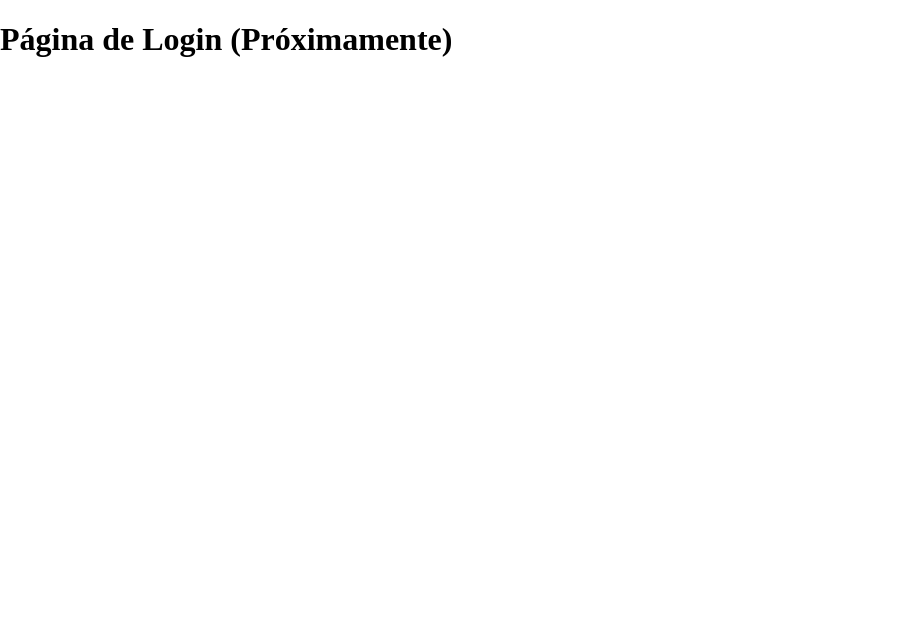
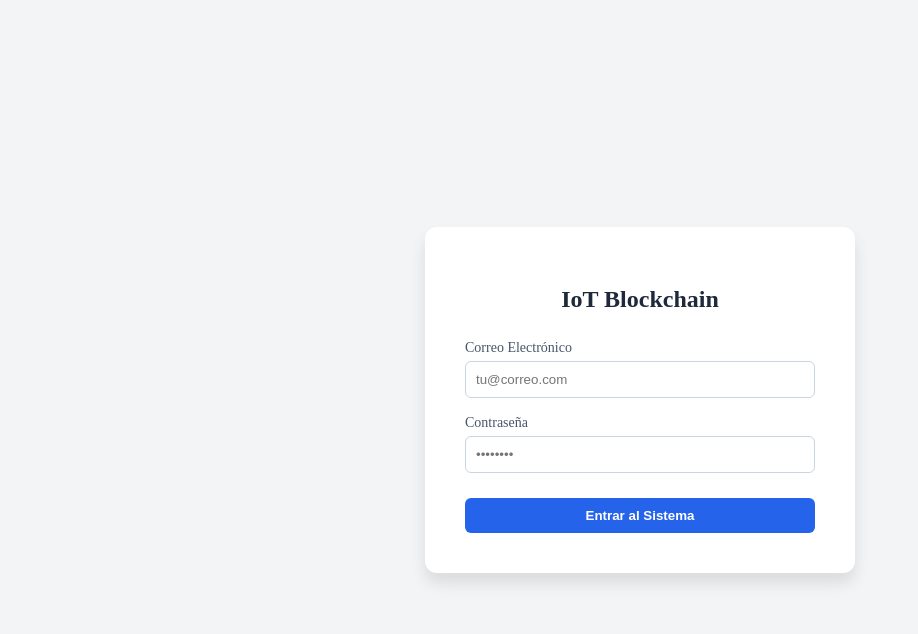
Before and after one commit to Roberth-HQ/front_iot, a React (Vite) app: page /login in a window 1280 px wide. Shown: the top 634 px of the page, without its empty margins (0-918 px from the left). Built offline with nearby package versions, Linux system fonts and the light colour scheme.

Commit message:
login funcionando pero aun sin estilos

```diff
--- a/src/api/axios.js
+++ b/src/api/axios.js
@@ -1,16 +1,18 @@
 // src/api/axios.js
 import axios from 'axios';
-import { useAuthStore } from '../context/authStore';
-
 const api = axios.create({
-  baseURL: 'http://localhost:3000/api', // Cambia esto por tu URL de backend
+  baseURL: 'http://localhost:4000/',
+  headers:{
+    'Content-Type': 'application/json'
+  }
 });
 
 // Interceptor para incluir el Token en cada petición automáticamente
 api.interceptors.request.use((config) => {
-  const token = useAuthStore.getState().token;
+  //onst token = useAuthStore.getState().token;
+  const token =localStorage.getItem('auth-storage');
   if (token) {
-    config.headers.Authorization = `Bearer ${token}`;
+    //config.headers.Authorization = `Bearer ${token}`;
   }
   return config;
 });
--- /dev/null
+++ b/src/components/Button.jsx
@@ -0,0 +1,33 @@
+import React from 'react';
+
+const Button = ({ children, onClick, type = "button", variant = "primary" }) => {
+  // Estilos base
+  const baseStyle = {
+    padding: '10px 20px',
+    borderRadius: '6px',
+    border: 'none',
+    cursor: 'pointer',
+    fontWeight: '600',
+    transition: '0.3s',
+    width: '100%'
+  };
+
+  // Colores según la variante
+  const variants = {
+    primary: { backgroundColor: '#2563eb', color: 'white' },
+    secondary: { backgroundColor: '#64748b', color: 'white' },
+    blockchain: { backgroundColor: '#10b981', color: 'white' }, // Verde para éxito/blockchain
+  };
+
+  return (
+    <button
+      type={type}
+      onClick={onClick}
+      style={{ ...baseStyle, ...variants[variant] }}
+    >
+      {children}
+    </button>
+  );
+};
+
+export default Button;
--- /dev/null
+++ b/src/components/Input.jsx
@@ -0,0 +1,26 @@
+import React from 'react';
+
+const Input = ({ label, type, value, onChange, placeholder }) => {
+  return (
+    <div style={{ marginBottom: '15px', textAlign: 'left' }}>
+      <label style={{ fontSize: '14px', color: '#475569', fontWeight: '500' }}>{label}</label>
+      <input
+        type={type}
+        value={value}
+        onChange={onChange}
+        placeholder={placeholder}
+        style={{
+          width: '100%',
+          padding: '10px',
+          marginTop: '5px',
+          borderRadius: '6px',
+          border: '1px solid #cbd5e1',
+          outline: 'none',
+          boxSizing: 'border-box'
+        }}
+      />
+    </div>
+  );
+};
+
+export default Input;
--- a/src/features/auth/pages/LoginPage.jsx
+++ b/src/features/auth/pages/LoginPage.jsx
@@ -1,80 +1,69 @@
-// src/features/auth/pages/LoginPage.jsx
 import React, { useState } from 'react';
 import { useNavigate } from 'react-router-dom';
-import { useAuthStore } from '../../../context/authStore';
-import api from '../../../api/axios'; // Importamos el axios configurado
-import Input from '../../../components/Input';
-import Button from '../../../components/Button';
+import { useAuthStore } from '../store/authStore.js';
+import Button from '../../../components/Button.jsx';
+import Input from '../../../components/Input.jsx';
+import api from '../../../api/axios.js';
 
 const LoginPage = () => {
   const [email, setEmail] = useState('');
   const [password, setPassword] = useState('');
-  const [isLoading, setIsLoading] = useState(false);
 
-  const { login } = useAuthStore(); // Zustand
+  // Traemos la función 'login' de nuestro Cerebro (Zustand)
+  const loginAction = useAuthStore((state) => state.login);
   const navigate = useNavigate();
 
-  const handleSubmit = async (e) => {
+  const handleFormSubmit = async (e) => {
     e.preventDefault();
-    setIsLoading(true);
-    try {
-      // Llamada al backend usando la instancia de axios centralizada
-      const res = await api.post('/auth/login', { email, password });
+    try{
+const response = await api.post('/auth/login', { email, password });
 
-      // Guardamos el token en Zustand (y automáticamente en LocalStorage)
-      login(res.data.token);
+    // REVISIÓN AQUÍ:
+    // Si tu backend manda el token directo en response.data, úsalo así:
+    const token = response.data.token;
+    const user = response.data.user || { email }; // Si no viene user, inventamos uno con el email
 
-      // Redirigimos al Dashboard
+    console.log("LOGIN_PAGE: Datos a enviar al cerebro:", { user, token });
+
+    loginAction(user, token); // <--- Ahora sí enviamos datos reales
+
     navigate('/dashboard');
-    } catch (err) {
-      console.error(err);
-      alert("Error: " + (err.response?.data?.message || "No se pudo conectar con el servidor"));
-    } finally {
-      setIsLoading(false);
+    } catch (error){
+      alert('Error al iniciar sesion: ' +(error.response?.data?.message || 'Servidor no disponible'));
     }
+
   };
 
   return (
-    <div className="min-h-screen flex items-center justify-center bg-gray-100 px-4">
-      <div className="max-w-md w-full bg-white rounded-xl shadow-lg p-8">
-        <div className="text-center mb-10">
-          <h2 className="text-3xl font-bold text-gray-800">IoT Blockchain</h2>
-          <p className="text-gray-500 mt-2">Ingresa a tu panel de control</p>
-        </div>
+    <div style={{ display: 'flex', justifyContent: 'center', alignItems: 'center', height: '100vh', backgroundColor: '#f3f4f6' }}>
+      <form onSubmit={handleFormSubmit} style={{ background: 'white', padding: '40px', borderRadius: '12px', boxShadow: '0 10px 15px rgba(0,0,0,0.1)', width: '350px' }}>
+        <h2 style={{ textAlign: 'center', marginBottom: '25px', color: '#1e293b' }}>IoT Blockchain</h2>
 
-        <form onSubmit={handleSubmit} className="space-y-6">
         <Input
           label="Correo Electrónico"
-            id="email"
           type="email"
           value={email}
           onChange={(e) => setEmail(e.target.value)}
-            placeholder="admin@ejemplo.com"
-            required
+          placeholder="tu@correo.com"
         />
 
         <Input
           label="Contraseña"
-            id="password"
           type="password"
           value={password}
           onChange={(e) => setPassword(e.target.value)}
           placeholder="••••••••"
-            required
         />
 
-          <Button type="submit" isLoading={isLoading}>
-            Iniciar Sesión
+        <div style={{ marginTop: '25px' }}>
+          <Button type="submit" variant="primary">
+            Entrar al Sistema
           </Button>
+        </div>
       </form>
-
-        <div className="mt-6 text-center text-sm text-gray-500">
-          ¿No tienes cuenta? <span className="text-blue-600 font-medium">Contacta al Super Admin</span>
-        </div>
-      </div>
     </div>
   );
+
 };
 
-// ESTA ES LA LÍNEA QUE FALTABA Y CAUSABA EL ERROR EN AppRoutes
 export default LoginPage;
--- a/src/features/auth/store/authStore.js
+++ b/src/features/auth/store/authStore.js
@@ -1,19 +1,30 @@
-import { create } from "zustand";
+import { create } from 'zustand';
+import { persist } from 'zustand/middleware'; // <--- Importante
 
-export const useAuthStore = create ((set)=>({
-    user:null,
-    token:null,
-    isAuthenticated:false,
+export const useAuthStore = create(
+  persist(
+    (set) => ({
+      user: null,
+      token: null,
+      isAuthenticated: false,
 
-    login: (userData, token) =>set({
-        user:userData,
-        token:token,
-        isAuthenticated:true
+      login: (userData, userToken) => {
+        console.log("CEREBRO: Guardando datos...", userData);
+        set({
+          user: userData,
+          token: userToken,
+          isAuthenticated: true
+        });
+      },
+
+      logout: () => {
+        console.log("CEREBRO: Limpiando sesión");
+        set({ user: null, token: null, isAuthenticated: false });
+        localStorage.removeItem('auth-storage'); // Limpieza extra
+      },
     }),
-
-    logout:()=>set({
-        user:null,
-        token:null,
-        isAuthenticated:false
-    }),
-}));
+    {
+      name: 'auth-storage', // Nombre de la llave en LocalStorage
+    }
+  )
+);
--- a/src/pages/DashboardPage.jsx
+++ b/src/pages/DashboardPage.jsx
@@ -1,4 +1,3 @@
-// src/pages/DashboardPage.jsx
 export default function DashboardPage() {
   return (
     <div className="p-8">
--- a/src/routes/AppRoutes.jsx
+++ b/src/routes/AppRoutes.jsx
@@ -1,64 +1,35 @@
 import { BrowserRouter, Routes, Route, Navigate } from 'react-router-dom';
-// import { useAuthStore } from '../context/authStore';
-// import LoginPage from '../features/auth/pages/LoginPage';
-// import DashboardLayout from '../layouts/DashboardLayout';
-
-// const ProtectedRoute = ({ children }) => {
-//   const isAuthenticated = useAuthStore((state) => state.isAuthenticated);
-//   // Si no está autenticado, lo mandamos al login
-//   return isAuthenticated ? children : <Navigate to="/login" replace />;
-// };
+import { useAuthStore } from '../features/auth/store/authStore';
+import LoginPage from '../features/auth/pages/LoginPage';
+import DashboardLayout from '../layouts/DashboardLayout';
 
 export const AppRoutes = () => {
-  const isAuthenticated =true;
+  // 1. IMPORTANTE: Extraemos isAuthenticated CORRECTAMENTE
+  const isAuthenticated = useAuthStore((state) => state.isAuthenticated);
+
+  // Log para ver qué está pasando en tiempo real
+  console.log("PORTERO: ¿Usuario autenticado?", isAuthenticated);
 
   return (
     <BrowserRouter>
       <Routes>
-        {/* RUTA 1: El Login (Siempre accesible si no estás logueado) */}
-        <Route path="/login" element={<h1>Página de Login (Próximamente)</h1>} />
+        {/* RUTA PÚBLICA */}
+        <Route path="/login" element={<LoginPage />} />
 
-        {/* RUTA 2: El Dashboard (Solo debería verse si isAuthenticated es true) */}
-        <Route
-          path="/dashboard"
-          element={
-            isAuthenticated ? (
-              <h1>¡Bienvenido al Dashboard de IoT!</h1>
-            ) : (
-              <Navigate to="/login" /> // Si no tiene llave, lo mandamos al login
-            )
-          }
-        />
-
-        {/* RUTA 3: Comodín (Si escriben cualquier otra cosa, al login) */}
-        <Route path="*" element={<Navigate to="/login" />} />
+        {/* RUTAS PROTEGIDAS ANIDADAS */}
+        {isAuthenticated ? (
+          <Route path="/" element={<DashboardLayout />}>
+            {/* Si entras a "/", te manda a "/dashboard" */}
+            <Route index element={<Navigate to="dashboard" />} />
+            {/* Esta es la página hija que se verá en el Outlet */}
+            <Route path="dashboard" element={<div><h1>¡DASHBOARD ACTIVO! 🚀</h1></div>} />
+            <Route path="proyectos" element={<div><h1>Mis Proyectos IoT</h1></div>} />
+          </Route>
+        ) : (
+          /* Si NO estás logueado, cualquier otra ruta te manda al login */
+          <Route path="*" element={<Navigate to="/login" />} />
+        )}
       </Routes>
     </BrowserRouter>
   );
-  // return (
-  //   <BrowserRouter>
-  //     <Routes>
-  //       {/* RUTA PÚBLICA: El Login siempre debe estar disponible */}
-  //       <Route path="/login" element={<LoginPage />} />
-
-  //       {/* RUTAS PROTEGIDAS: Solo si hay usuario logueado */}
-  //       <Route
-  //         path="/"
-  //         element={
-  //           <ProtectedRoute>
-  //             <DashboardLayout />
-  //           </ProtectedRoute>
-  //         }
-  //       >
-  //         {/* Esta es la ruta por defecto dentro del dashboard */}
-  //         <Route index element={<Navigate to="/dashboard" replace />} />
-  //         <Route path="dashboard" element={<div>Hola, soy el Dashboard</div>} />
-  //         <Route path="proyectos" element={<div>Página de Proyectos</div>} />
-  //       </Route>
-
-  //       {/* Si escriben cualquier otra cosa, al login */}
-  //       <Route path="*" element={<Navigate to="/login" replace />} />
-  //     </Routes>
-  //   </BrowserRouter>
-  // );
 };
--- /dev/null
+++ b/src/store/themeStore.js
@@ -0,0 +1,13 @@
+import { create } from 'zustand';
+import { persist } from 'zustand/middleware';
+
+export const useThemeStore = create(
+  persist(
+    (set) => ({
+      isDarkMode: false,
+      // Acción para cambiar el tema
+      toggleTheme: () => set((state) => ({ isDarkMode: !state.isDarkMode })),
+    }),
+    { name: 'theme-storage' }
+  )
+);
```
Also changed, not shown: src/layouts/DashboardLayout.jsx (+13 -51 lines). Lines whose indentation alone changed are shown as unchanged.
